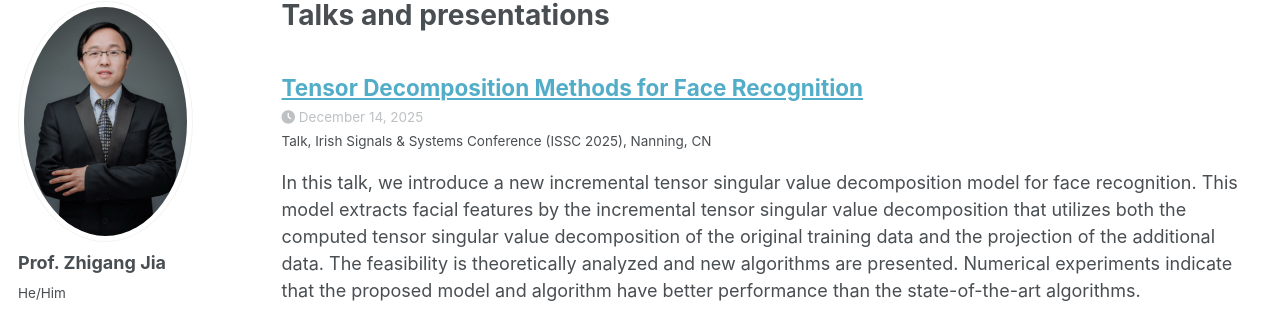
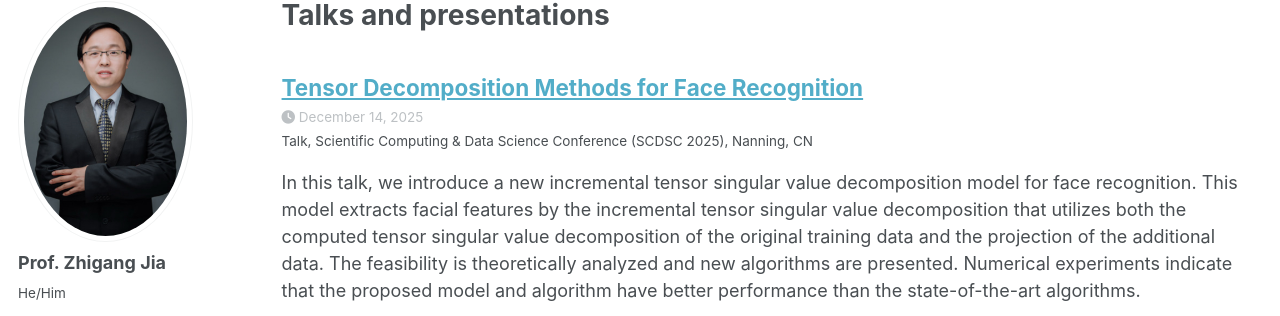
Before and after one commit to Zhigang-JIA/Zhigang-JIA.github.io, a Jekyll site: the page built from _pages/talks.html, in a window 1280 px wide. Shown: the part 98-414 px from the top of the page. Built offline with Jekyll 4.4.1, drawn with Linux system fonts in a browser that asks for light colours; some web fonts are replaced; a script that is not in the unit is left out.

Commit message:
fixed talking

```diff
--- a/_talks/2025-06-10-ISSC.md
+++ b/_talks/2025-06-10-ISSC.md
@@ -3,7 +3,7 @@ title: "Tensor Decomposition Methods for Face Recognition"
 collection: talks
 type: "Talk"
 permalink: /talks/2025-12-14
-venue: "Irish Signals & Systems Conference (ISSC 2025)"
+venue: "Scientific Computing & Data Science Conference (SCDSC 2025)"
 date: 2025-12-14
 location: "Nanning, CN"
 ---
@@ -18,5 +18,7 @@ This approach demonstrates a promising direction for augmented data decompositio
 
 Presented by **Zhigang Jia**, Jiangsu Normal University, at Nanning 2025.
 
+<--
 ![Alt text](/images/talkimg/Picture007.png "a title")
 ![Alt text](/images/talkimg/Picture008.png "a title")
+--!>
```
Also changed, not shown: 2 other files.
